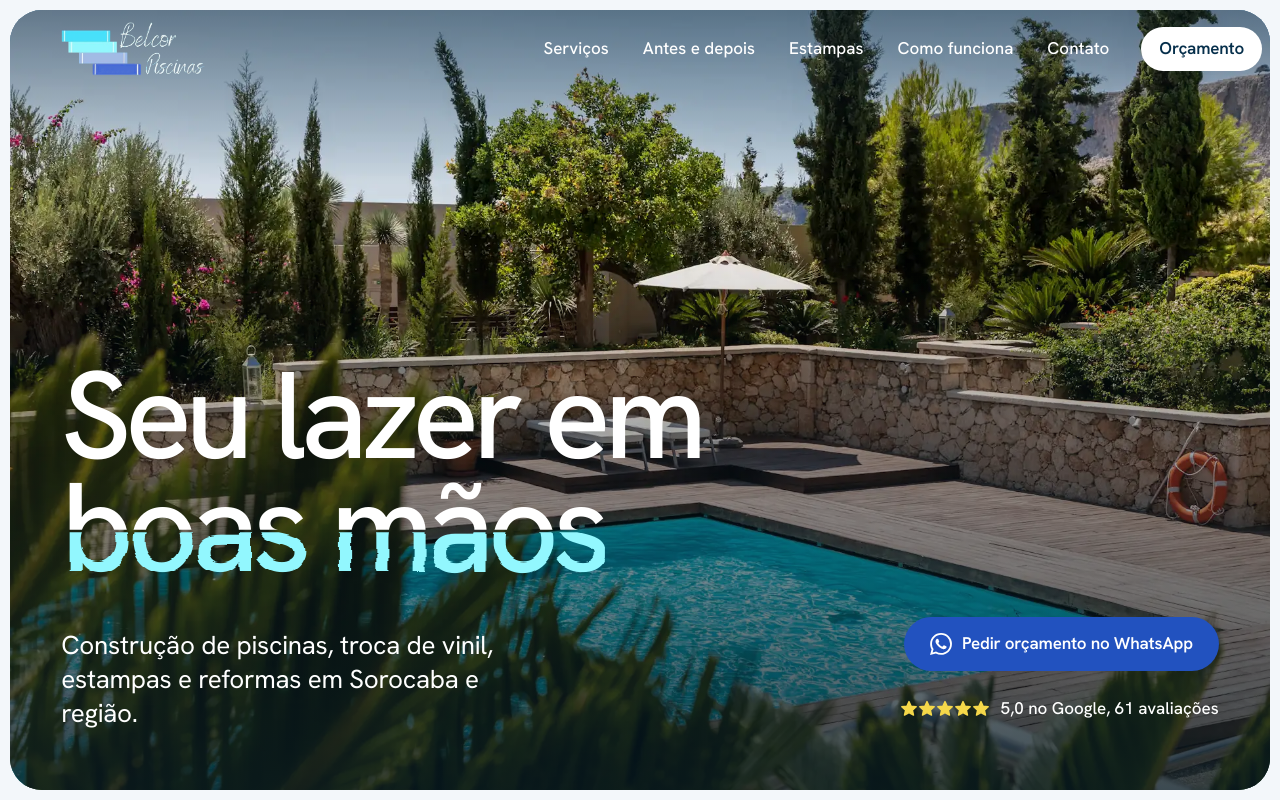
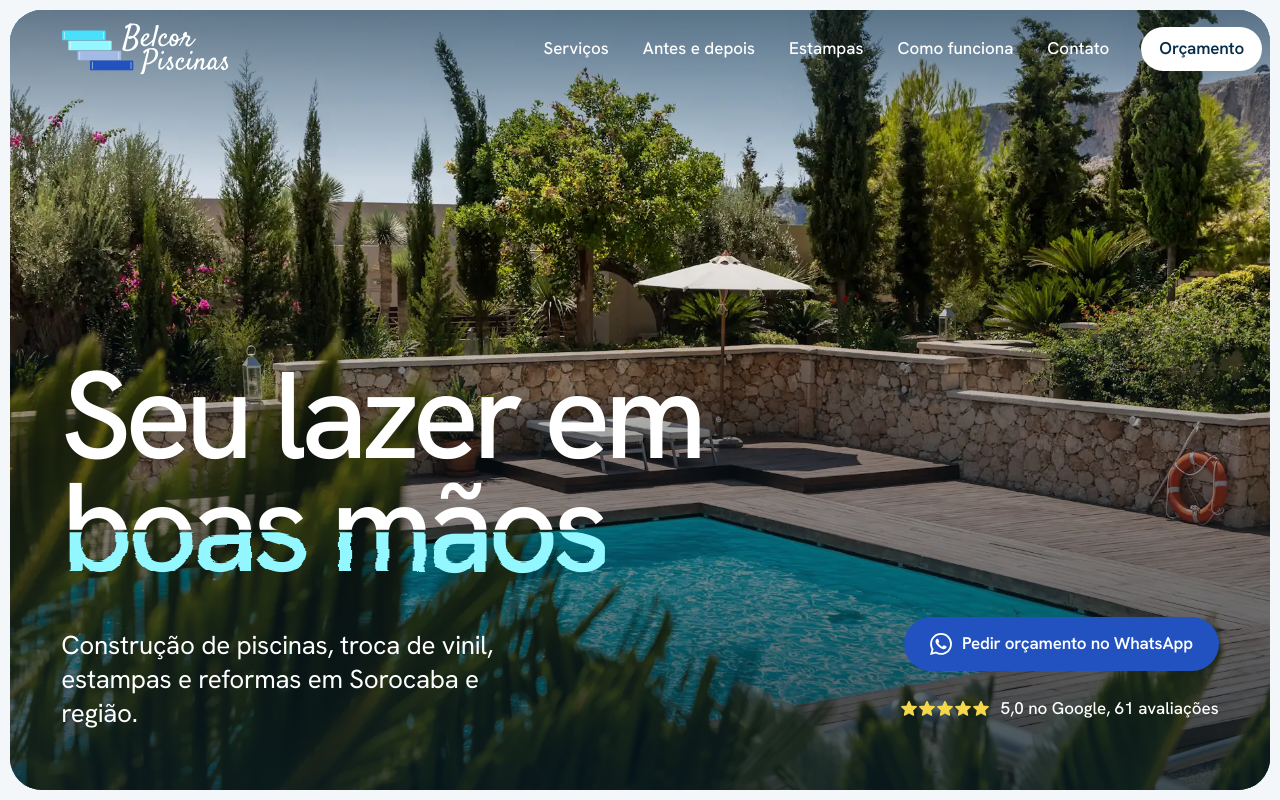
Before and after one commit to Enzooouu/belcor-piscinas-projeto, a plain HTML site: page index.html in a window 1280 px wide. Shown: the top 800 px of the page. Drawn offline with Linux system fonts and the light colour scheme.

Commit message:
Logo da Belcor redesenhado em vetor com fonte mais legível
- quatro faixas com as proporções e cores da arte original
- nome na fonte Satisfy convertida em contornos (SVG sem dependência de fonte)
- versões em SVG e PNG de alta resolução na pasta logo/
- site passa a usar o SVG no cabeçalho e no rodapé

```diff
--- a/index.html
+++ b/index.html
@@ -126,8 +126,8 @@
   <!-- ===================================================== CABEÇALHO FIXO -->
   <header class="site-header" data-header>
     <nav class="nav" aria-label="Principal">
-      <!-- Logo recortado da arte enviada pela Belcor. TROCAR pela versão vetorial oficial (SVG) quando houver. -->
-      <a class="wordmark" href="#topo" aria-label="Belcor Piscinas, início"><img src="assets/img/logo-belcor.webp" width="898" height="338" alt="" decoding="async"></a>
+      <!-- Logo redesenhado em vetor (pasta logo/ tem as versões em PNG de alta resolução) -->
+      <a class="wordmark" href="#topo" aria-label="Belcor Piscinas, início"><img src="assets/img/logo-belcor.svg" width="584" height="187" alt="" decoding="async"></a>
       <ul class="nav-links" id="menu" data-menu>
         <li><a href="#servicos">Serviços</a></li>
         <li><a href="#antes-depois">Antes e depois</a></li>
@@ -561,7 +561,7 @@
   <footer class="footer" aria-labelledby="rodape-titulo">
     <div class="wrap">
       <div class="footer-top">
-        <p class="footer-brand"><img src="assets/img/logo-belcor.webp" width="898" height="338" alt="Belcor Piscinas" decoding="async"></p>
+        <p class="footer-brand"><img src="assets/img/logo-belcor.svg" width="584" height="187" alt="Belcor Piscinas" decoding="async"></p>
         <p>Alameda Prof. Mário de Almeida, 498<br>Cidade Jardim, Sorocaba/SP</p>
         <p>Seg a sex, 8h às 17h<br>Sábado, 8h às 12h</p>
         <a class="to-top" href="#topo">Voltar ao topo</a>
```
Also changed, not shown: assets/img/logo-belcor.svg (added), assets/img/logo-belcor.webp (deleted), logo/belcor-logo-azul.png (added), logo/belcor-logo-azul.svg (added), logo/belcor-logo-branco-fundo-azul.png (added), logo/belcor-logo-branco.png (added), logo/belcor-logo-branco.svg (added), 1 other file.
